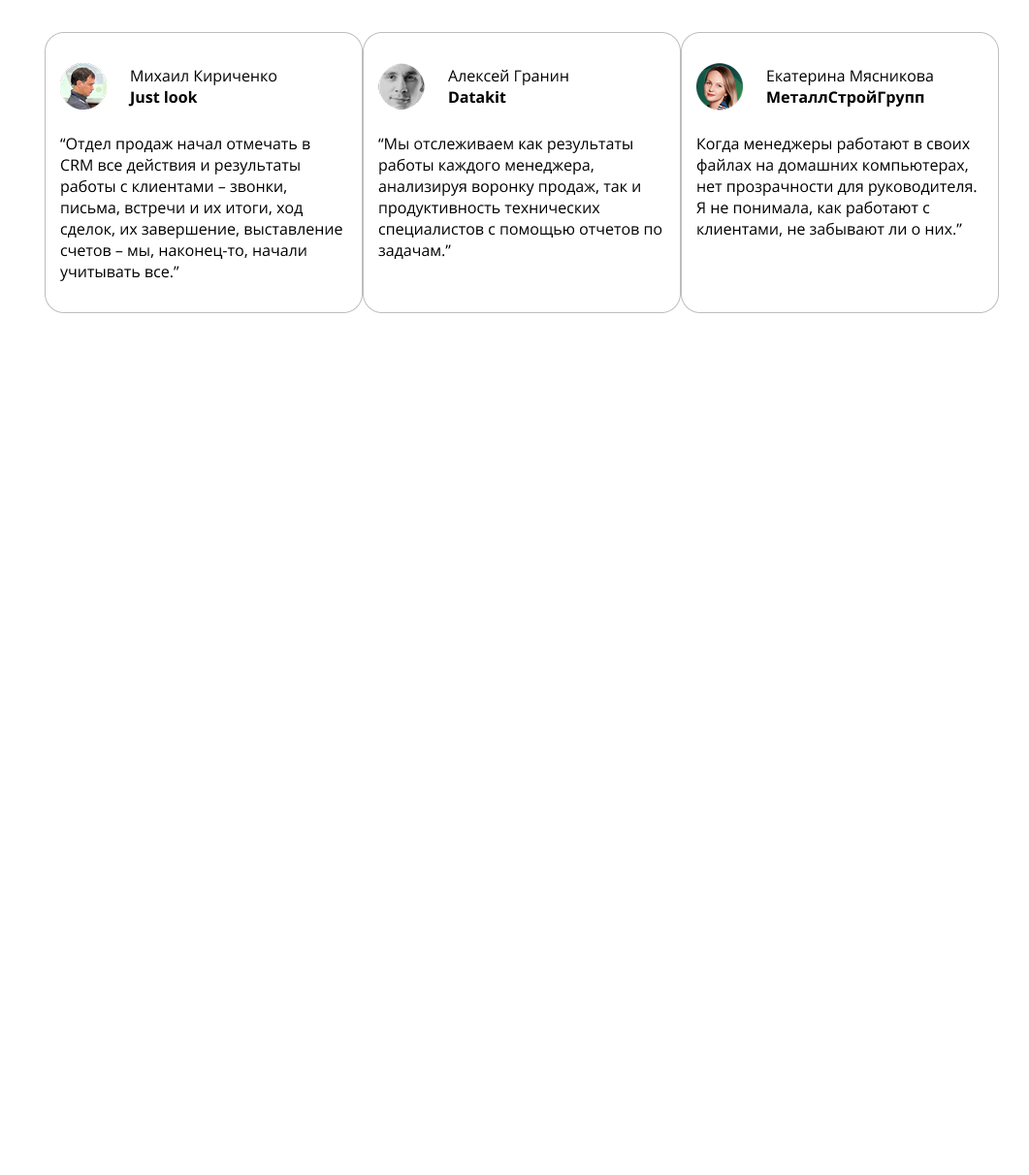
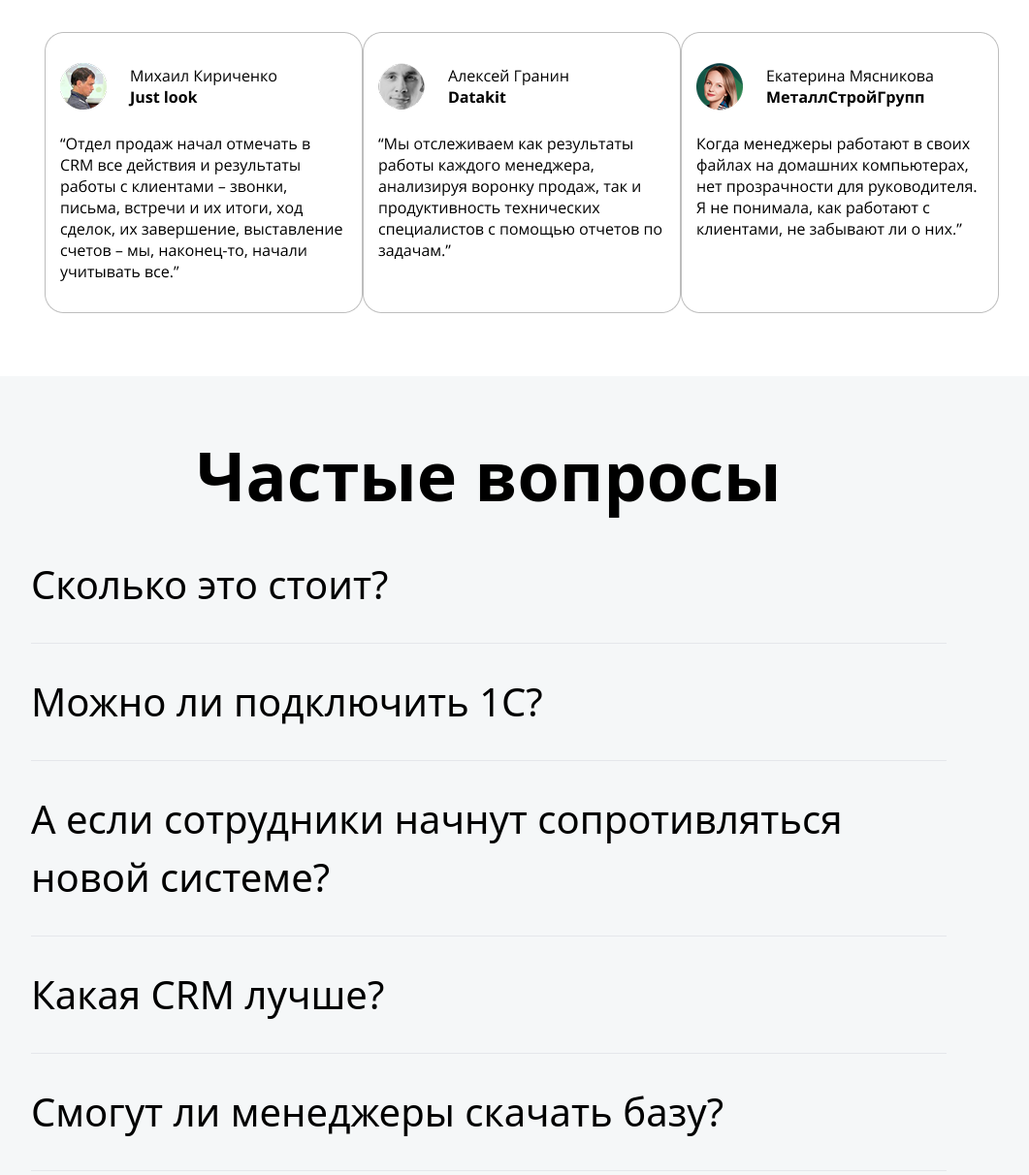
Before and after one commit to solopolo972-design/My-second-homework-in-git, a website: page src/index.html in a window 1280 px wide. Shown: the part 4642-5854 px from the top of the page at 97% size, without its empty margins (136-1197 px from the left). Before the commit the page ends 5030 px from the top, so only its background shows below. Drawn offline with Linux system fonts and the light colour scheme.

Commit message:
Seventh section is done

```diff
--- a/src/index.html
+++ b/src/index.html
@@ -105,5 +105,23 @@
     </div>
 
 
+    <div class="bg-[#F5F7F8] p-[50px]">
+        <div class="text-[70px] font-bold text-center mb-[30px]">
+            <h1>Частые вопросы</h1>
+        </div>
+        <div class="text-[40px] w-[80%]  flex-col justify-center m-auto">
+            <p class="mb-[30px]">Сколько это стоит?</p>
+            <hr class="mb-[30px]">
+            <p class="mb-[30px]">Можно ли подключить 1С?</p>
+            <hr class="mb-[30px]">
+            <p class="mb-[30px]">А если сотрудники начнут сопротивляться новой системе?</p>
+            <hr class="mb-[30px]">
+            <p class="mb-[30px]">Какая CRM лучше?</p>
+            <hr class="mb-[30px]">
+            <p class="mb-[30px]">Смогут ли менеджеры скачать базу?</p>
+            <hr class="mb-[30px] ">
+        </div>
+    </div>
+
 </body>
 </html>
```
Also changed, not shown: src/Plus.png (added), src/output.css.
